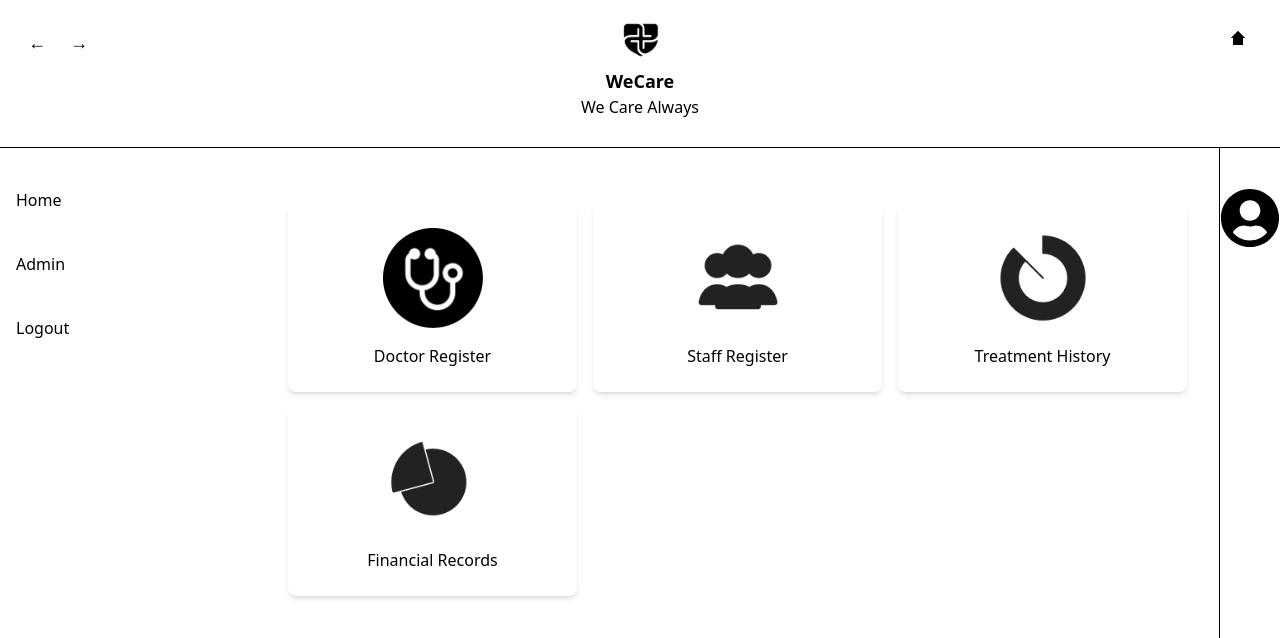
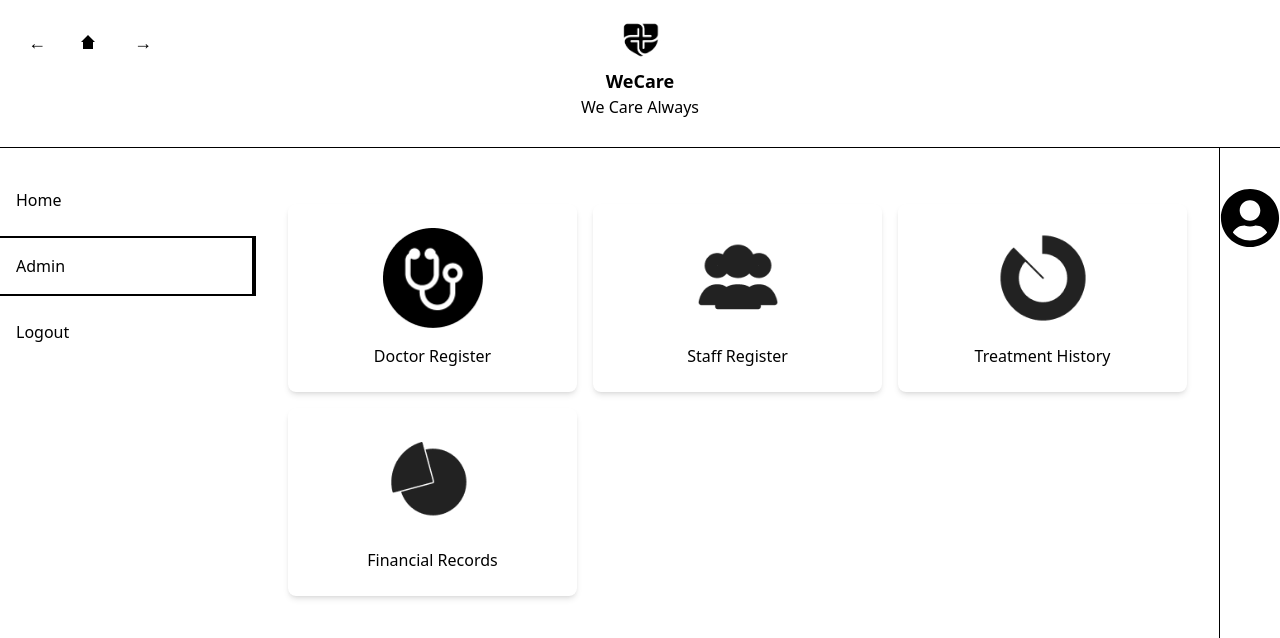
Before and after one commit to Chethiya2001/frontend-care, a Next.js app: page /admin in a window 1280 px wide. Shown: the top 638 px of the page. Built offline with nearby package versions, Linux system fonts and the light colour scheme; sample sign-in values are in the browser's storage.

Commit message:
fix issues

```diff
--- a/app/login-staff/page.jsx
+++ b/app/login-staff/page.jsx
@@ -40,7 +40,7 @@ export default function Login() {
         alert("Login successful");
 
         if (role === "staff") {
-          router.push("/");
+          router.push("/staff");
         } else {
           // Fallback for unknown role
           alert("Unknown role. Redirecting to home.");
--- a/app/login/page.jsx
+++ b/app/login/page.jsx
@@ -43,7 +43,7 @@ export default function Login() {
 
         // Role-based redirection
         if (role === "admin") {
-          router.push("/");
+          router.push("/admin");
         } else {
           // Fallback for unknown role
           alert("Unknown role. Redirecting to home.");
--- a/components/AsideBar.jsx
+++ b/components/AsideBar.jsx
@@ -23,15 +23,18 @@ const AsideBar = ({ role }) => {
     }
   }, [router, role]);
 
+  const getActiveClass = (path) => {
+    return router.pathname === path
+      ? "border-t-2 border-b-2 border-black border-r-4 border-r-black"
+      : "border-transparent hover:border-t-2 hover:border-b-2 hover:border-black hover:border-r-4 hover:border-r-black";
+  };
+
   return (
     <div className="h-screen w-64 text-black flex flex-col py-6">
       <nav className="flex-1">
         <ul className="space-y-2 mt-30">
           <li>
-            <Link
-              href="/"
-              className="block p-4 border-transparent hover:border-r-2 hover:border-r-black"
-            >
+            <Link href="/" className={`block p-4 ${getActiveClass("/")}`}>
               Home
             </Link>
           </li>
@@ -41,7 +44,7 @@ const AsideBar = ({ role }) => {
             <li>
               <Link
                 href="/admin"
-                className="block p-4 border-transparent hover:border-r-2 hover:border-r-black"
+                className={`block p-4 ${getActiveClass("/admin")}`}
               >
                 Admin
               </Link>
@@ -52,7 +55,7 @@ const AsideBar = ({ role }) => {
             <li>
               <Link
                 href="/consultant"
-               className="block p-4 border-transparent hover:border-r-2 hover:border-r-black"
+                className={`block p-4 ${getActiveClass("/consultant")}`}
               >
                 Doctor
               </Link>
@@ -63,7 +66,7 @@ const AsideBar = ({ role }) => {
             <li>
               <Link
                 href="/staff"
-            className="block p-4 border-transparent hover:border-r-2 hover:border-r-black"
+                className={`block p-4 ${getActiveClass("/staff")}`}
               >
                 Staff
               </Link>
@@ -76,7 +79,7 @@ const AsideBar = ({ role }) => {
               <li>
                 <Link
                   href="/login"
-                 className="block p-4 border-transparent hover:border-r-2 hover:border-r-black"
+                  className={`block p-4 ${getActiveClass("/login")}`}
                 >
                   Login as Admin
                 </Link>
@@ -84,7 +87,7 @@ const AsideBar = ({ role }) => {
               <li>
                 <Link
                   href="/login-doctor"
-                  className="block p-4 border-transparent hover:border-r-2 hover:border-r-black"
+                  className={`block p-4 ${getActiveClass("/login-doctor")}`}
                 >
                   Login as Doctor
                 </Link>
@@ -92,7 +95,7 @@ const AsideBar = ({ role }) => {
               <li>
                 <Link
                   href="/login-staff"
-                 className="block p-4 border-transparent hover:border-r-2 hover:border-r-black"
+                  className={`block p-4 ${getActiveClass("/login-staff")}`}
                 >
                   Login as Staff
                 </Link>
@@ -101,23 +104,14 @@ const AsideBar = ({ role }) => {
           )}
 
           {/* Show Logout if user is logged in */}
-          {localStorage.getItem("token") ? (
+          {localStorage.getItem("token") && (
             <li>
               <button
                 onClick={handleLogout}
-                className="block p-4 border-transparent hover:border-r-2 hover:border-r-black"
+                className="block w-full text-left p-4 border-transparent hover:border-t-2 hover:border-b-2 hover:border-black hover:border-r-4 hover:border-r-black"
               >
                 Logout
               </button>
-            </li>
-          ) : (
-            <li>
-              <Link
-                href="/login"
-                className="block p-4 border-transparent hover:border-r-2 hover:border-r-black"
-              >
-                Login
-              </Link>
             </li>
           )}
         </ul>
--- a/components/NavBar.jsx
+++ b/components/NavBar.jsx
@@ -10,7 +10,7 @@ const NavBar = ({ title, hideTitle }) => {
   return (
     <nav className="flex flex-col items-center pt-5">
       <div className="flex-grow"></div> {/* This creates the white space */}
-      <div className="absolute top-5 left-5 flex space-x-2">
+      <div className="absolute top-5 left-5 flex items-center space-x-4">
         {/* Back Button */}
         <button
           onClick={() => router.back()}
@@ -19,16 +19,7 @@ const NavBar = ({ title, hideTitle }) => {
           &#8592;
         </button>
 
-        {/* Forward Button */}
-        <button
-          onClick={() => router.forward()}
-          className="text-lg font-bold p-2 rounded hover:bg-gray-200"
-        >
-          &#8594;
-        </button>
-      </div>
-      {/* Home Button - Positioned on the right */}
-      <div className="absolute top-5 right-5">
+        {/* Home Button */}
         <button
           onClick={() => router.push("/")}
           className="text-lg font-bold p-2 rounded hover:bg-gray-200 flex items-center"
@@ -42,23 +33,16 @@ const NavBar = ({ title, hideTitle }) => {
             <path d="M10 3l-7 7h2v7h10v-7h2l-7-7z" />
           </svg>
         </button>
+
+        {/* Forward Button */}
+        <button
+          onClick={() => router.forward()}
+          className="text-lg font-bold p-2 rounded hover:bg-gray-200"
+        >
+          &#8594;
+        </button>
       </div>
       {/* Home Button - Positioned on the right */}
-      <div className="absolute top-5 right-5">
-        <button
-          onClick={() => router.push("/")}
-          className="text-lg font-bold p-2 rounded hover:bg-gray-200 flex items-center"
-        >
-          <svg
-            xmlns="http://www.w3.org/2000/svg"
-            className="h-5 w-5 mr-1"
-            viewBox="0 0 20 20"
-            fill="currentColor"
-          >
-            <path d="M10 3l-7 7h2v7h10v-7h2l-7-7z" />
-          </svg>
-        </button>
-      </div>
       <Image
         src="/logo.png"
         alt="We care"
```
